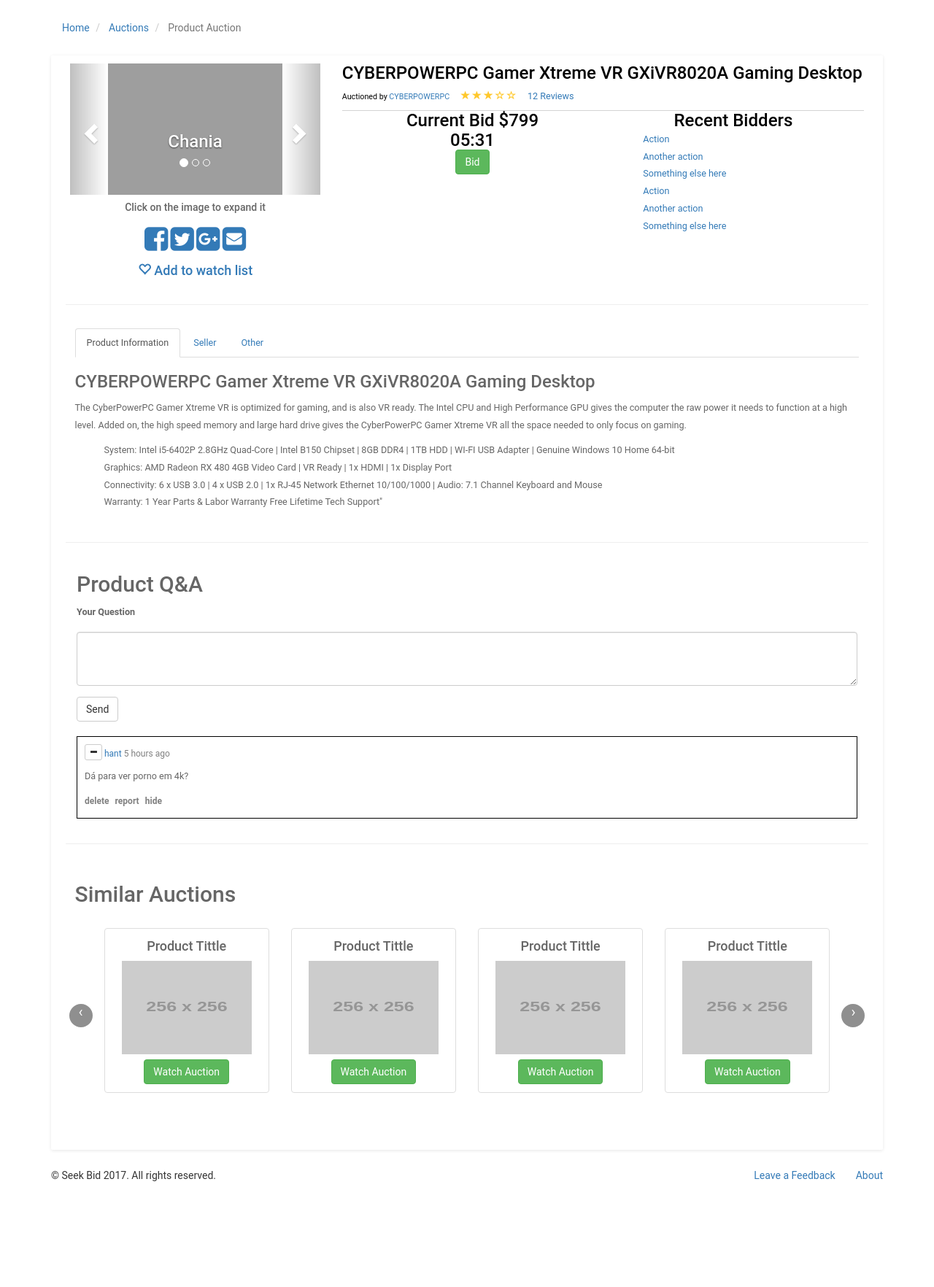
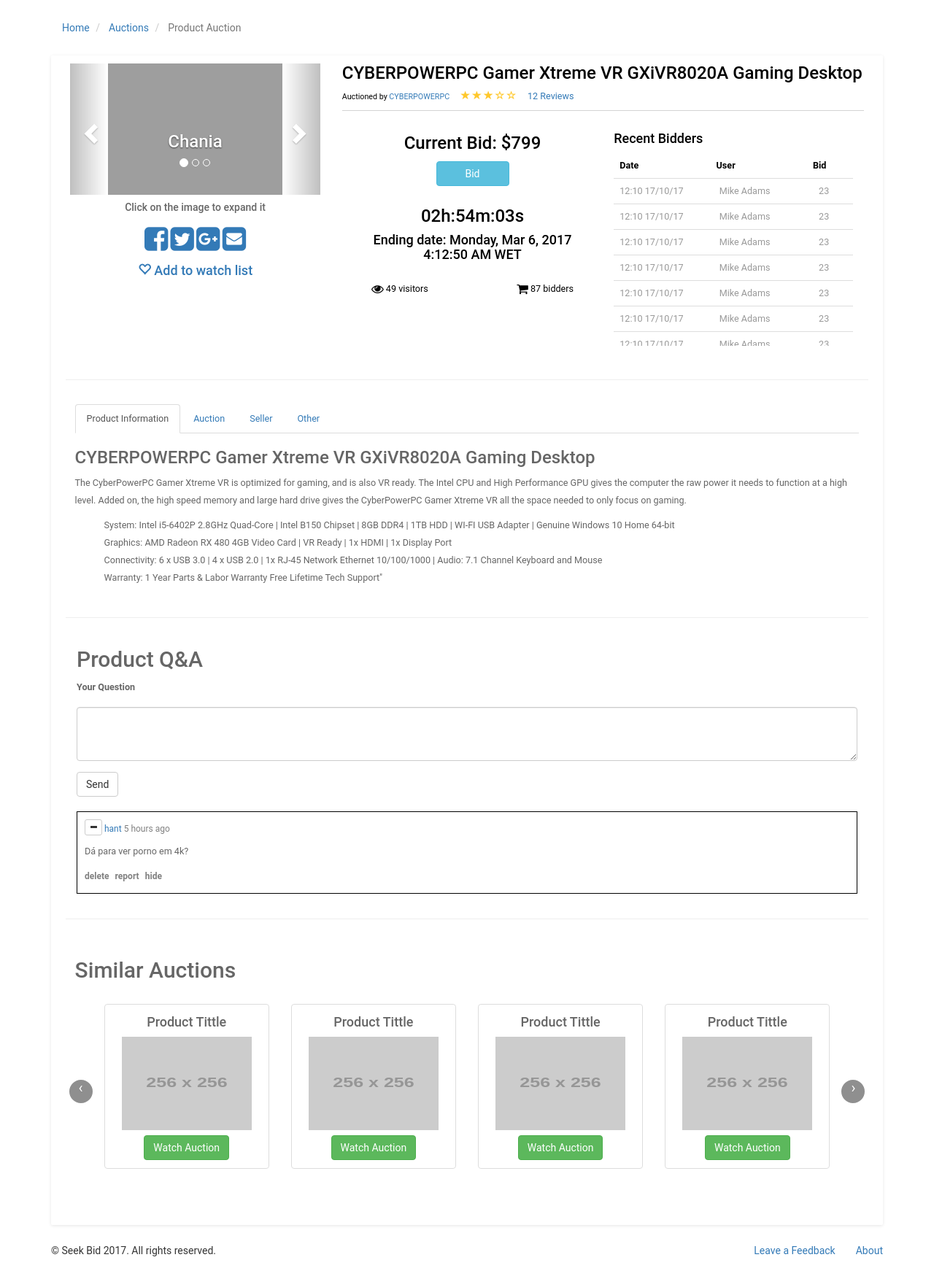
Before and after one commit to renatoabreu11/LBAW, a PHP site: page /auction.html in a window 1280 px wide. Shown: the part 57-1821 px from the top of the page at 73% size. Before the commit the page ends 1676 px from the top, so only its background shows below. Run offline with PHP 8.4, Linux system fonts and the light colour scheme; grey boxes labelled with a size stand in for pictures from a placeholder-image service; some libraries are stand-ins or nearby versions; grey boxes are pictures that could not be loaded.

Commit message:
Improvements to auction

```diff
--- a/SeekBid/app/auction.html
+++ b/SeekBid/app/auction.html
@@ -221,12 +221,10 @@
             </div>
             <a>12 Reviews</a>
           </div>
-          <div class="col-md-6 text-center">
-            <h3>Current Bid $799</h3>
-            <h3>05:31</h3>
-
-            <div class="section" style="padding-bottom:20px;">
-              <button class="btn btn-success" data-toggle="modal" data-target="#bidModal"> Bid</button>
+          <div class="col-md-6 text-center auctionDetails">
+            <h3 style="padding-top: 1em; padding-bottom: 0.5em;">Current Bid: $799</h3>
+            <div class="section">
+              <button class="btn btn-info" data-toggle="modal" data-target="#bidModal"> Bid</button>
               <div class="modal fade" id="bidModal" tabindex="-1" role="dialog">
                 <div class="modal-dialog modal-sm">
                   <div class="modal-content">
@@ -234,17 +232,17 @@
                       <h4>Select the value of your bid!</h4>
                     </div>
 
-                      <div class="row" style="margin: 10px;">
-                          <div class="input-group number-spinner">
+                    <div class="row" style="margin: 10px;">
+                      <div class="input-group number-spinner">
                             <span class="input-group-btn">
                               <button class="btn btn-default" data-dir="dwn"><span class="glyphicon glyphicon-minus"></span></button>
                             </span>
-                            <input type="text" class="form-control text-center" value="800$">
-                            <span class="input-group-btn">
+                        <input type="text" class="form-control text-center" value="800$">
+                        <span class="input-group-btn">
 					                    <button class="btn btn-default" data-dir="up"><span class="glyphicon glyphicon-plus"></span></button>
 				                    </span>
-                          </div>
                       </div>
+                    </div>
 
                     <div class="modal-footer">
                       <button type="submit" class="btn btn-success btn-default pull-right" data-dismiss="modal">Cancel</button>
@@ -254,17 +252,57 @@
                 </div>
               </div>
             </div>
+
+            <h3 class="time">02h:54m:10s</h3>
+            <h4>Ending date: Monday, Mar 6, 2017
+              4:12:50 AM WET</h4>
+
+            <div class="visitors">
+              <span class="pull-left"><i class="fa fa-lg fa-eye" aria-hidden="true"></i> 49 visitors</span>
+              <span class="pull-right"><i class="fa fa-lg fa-shopping-cart" aria-hidden="true"></i> 87 bidders</span>
+            </div>
           </div>
-          <div class="col-md-6 text-center">
-            <h3>Recent Bidders</h3>
-            <ul class="bidders text-left" role="menu">
-              <li><a href="#">Action</a></li>
-              <li><a href="#">Another action</a></li>
-              <li><a href="#">Something else here</a></li>
-              <li><a href="#">Action</a></li>
-              <li><a href="#">Another action</a></li>
-              <li><a href="#">Something else here</a></li>
-            </ul>
+          <div class="col-md-6 bidders">
+            <h4 style="padding-top: 1em;">Recent Bidders</h4>
+            <table class="table table-fixed">
+              <thead>
+              <tr>
+                <th class="col-xs-5">Date</th><th class="col-xs-5">User</th><th class="col-xs-2">Bid</th>
+              </tr>
+              </thead>
+              <tbody>
+              <tr>
+                <td class="col-xs-5">12:10 17/10/17</td><td class="col-xs-5">Mike Adams</td><td class="col-xs-2">23</td>
+              </tr>
+              <tr>
+                <td class="col-xs-5">12:10 17/10/17</td><td class="col-xs-5">Mike Adams</td><td class="col-xs-2">23</td>
+              </tr>
+              <tr>
+                <td class="col-xs-5">12:10 17/10/17</td><td class="col-xs-5">Mike Adams</td><td class="col-xs-2">23</td>
+              </tr>
+              <tr>
+                <td class="col-xs-5">12:10 17/10/17</td><td class="col-xs-5">Mike Adams</td><td class="col-xs-2">23</td>
+              </tr>
+              <tr>
+                <td class="col-xs-5">12:10 17/10/17</td><td class="col-xs-5">Mike Adams</td><td class="col-xs-2">23</td>
+              </tr>
+              <tr class="hidden-xs">
+                <td class="col-xs-5">12:10 17/10/17</td><td class="col-xs-5">Mike Adams</td><td class="col-xs-2">23</td>
+              </tr>
+              <tr class="hidden-xs">
+                <td class="col-xs-5">12:10 17/10/17</td><td class="col-xs-5">Mike Adams</td><td class="col-xs-2">23</td>
+              </tr>
+              <tr class="hidden-xs">
+                <td class="col-xs-5">12:10 17/10/17</td><td class="col-xs-5">Mike Adams</td><td class="col-xs-2">23</td>
+              </tr>
+              <tr class="hidden-xs">
+                <td class="col-xs-5">12:10 17/10/17</td><td class="col-xs-5">Mike Adams</td><td class="col-xs-2">23</td>
+              </tr>
+              <tr  class="hidden-xs">
+                <td class="col-xs-5">12:10 17/10/17</td><td class="col-xs-5">Mike Adams</td><td class="col-xs-2">23</td>
+              </tr>
+              </tbody>
+            </table>
           </div>
         </div>
       </div>
@@ -275,6 +313,7 @@
         <div class="col-md-12">
           <ul class="nav nav-tabs">
             <li class="active"><a data-toggle="tab" href="#product">Product Information</a></li>
+            <li><a data-toggle="tab" href="#auctionInformation">Auction</a></li>
             <li><a data-toggle="tab" href="#seller">Seller</a></li>
             <li><a data-toggle="tab" href="#otherInfo">Other</a></li>
           </ul>
@@ -297,6 +336,10 @@
                   Warranty: 1 Year Parts & Labor Warranty Free Lifetime Tech Support"
                 </li>
               </ul>
+            </div>
+            <div id="auctionInformation" class="tab-pane fade">
+              <h3>info about the auction</h3>
+              <p>Personalized info given by the user or amazon extra info about the product, p.e</p>
             </div>
             <div id="seller" class="tab-pane fade">
               <h3>CyberPowerPC</h3>
--- a/SeekBid/app/styles/main.css
+++ b/SeekBid/app/styles/main.css
@@ -163,14 +163,43 @@ ul {
   margin: 0;
 }
 
+.auctionDetails {
+  padding-top: 0.5em;
+}
+
+.auctionDetails .btn{
+  width: 100px;
+  margin-bottom: 2em;
+}
+
+.visitors {
+  padding: 1em;
+  margin: 1em;
+}
+
+
+.table-fixed thead {
+  width: 97%;
+}
+.table-fixed tbody {
+  height: 230px;
+  overflow-y: auto;
+  width: 100%;
+}
+.table-fixed thead, .table-fixed tbody, .table-fixed tr, .table-fixed td, .table-fixed th {
+  display: block;
+}
+.table-fixed tbody td, .table-fixed thead > tr> th {
+  float: left;
+  border-bottom-width: 0;
+}
+
+.bidders .table td{
+  color: #999999;
+}
+
 .product-info{
   padding: 1em;
-}
-
-.bidders {
-  height: auto;
-  max-height: 200px;
-  overflow-x: hidden;
 }
 
 .product-questions {
```
